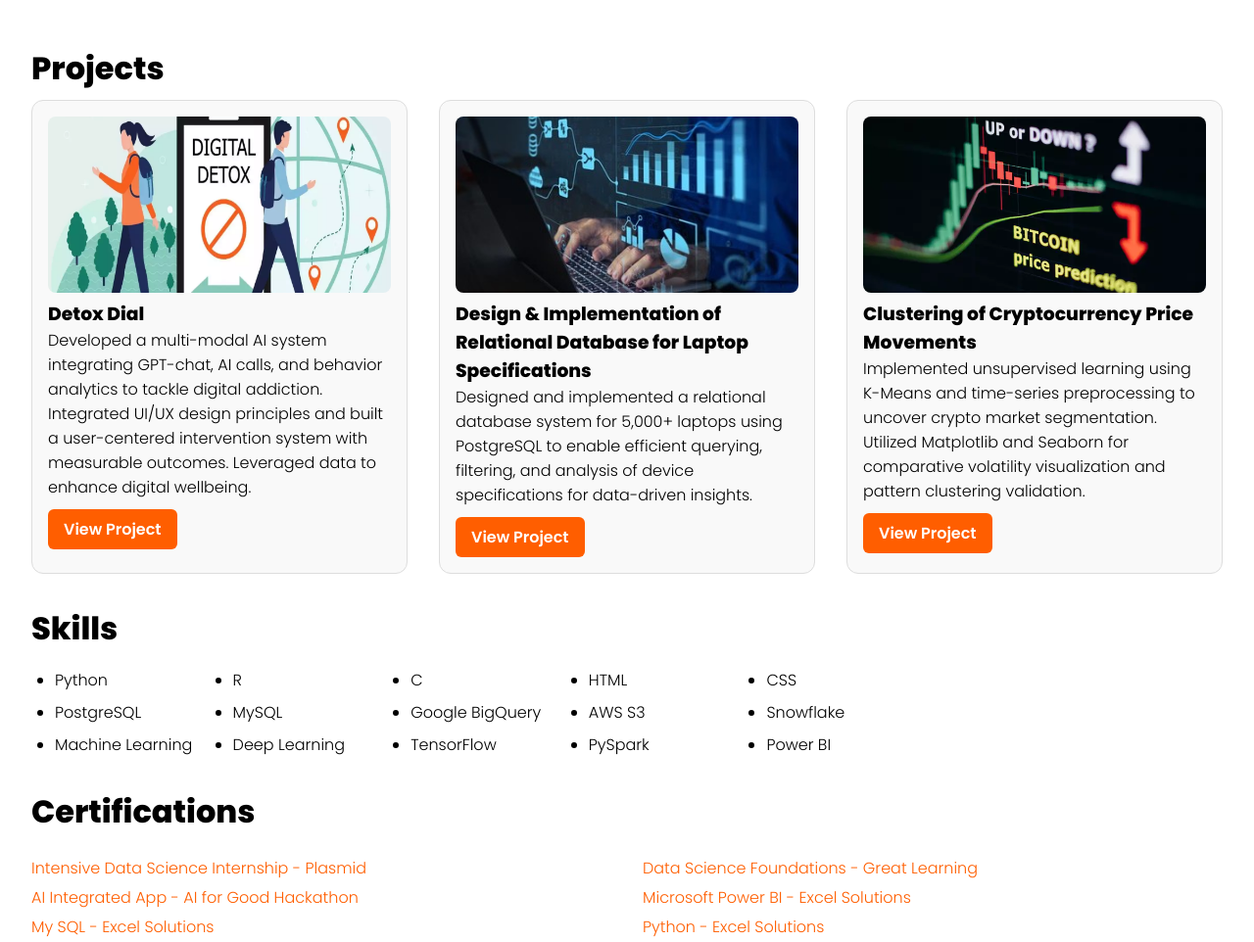
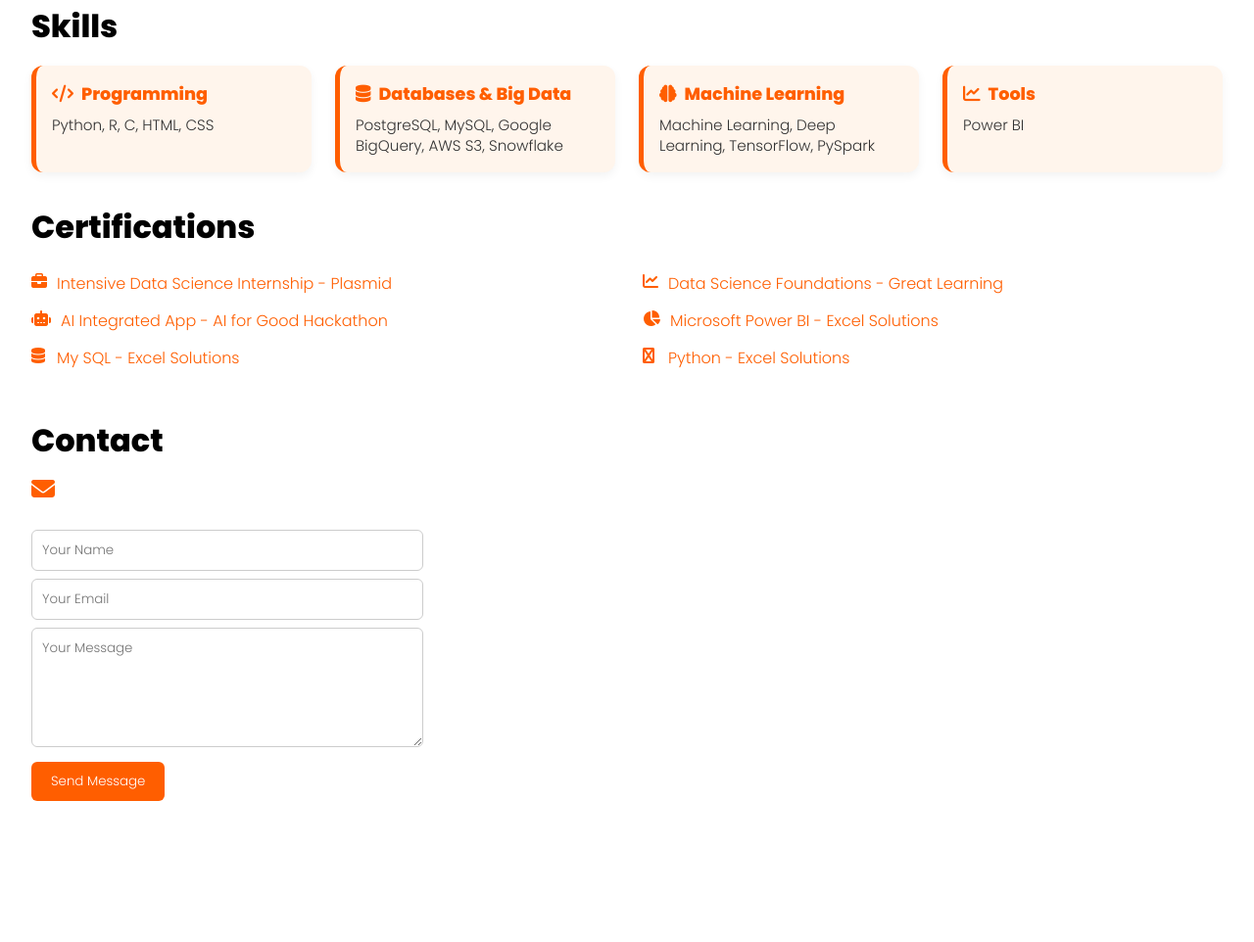
Before and after one commit to ThanmayaSri/Portfolio_Website, a plain HTML site: page index.html in a window 1280 px wide. Shown: the part 1686-2648 px from the top of the page at 98% size. After the commit the page ends 2520 px from the top, so only its background shows below. Drawn offline with Linux system fonts and the light colour scheme.

Commit message:
Update index.html

```diff
--- a/index.html
+++ b/index.html
@@ -259,19 +259,56 @@
       font-weight: 500;
     }
 
+    .certs li {
+      display: flex;
+      align-items: center;
+      gap: 10px;
+      margin-bottom: 0.5rem;
+    }
+
+    .certs li i {
+      color: #ff5e00;
+      font-size: 1rem;
+      min-width: 16px;
+    }
+
     .certs a:hover {
       text-decoration: underline;
     }
 
-    .skills-grid {
+    .skills-categories {
       display: grid;
-      grid-template-columns: repeat(5, 1fr);
-      grid-auto-rows: auto;
-      gap: 0.5rem 2rem;
-      margin-top: 0.5rem;
-      list-style-type: disc;
-      padding-left: 1.5rem;
-      max-width: 900px;
+      grid-template-columns: repeat(auto-fit, minmax(250px, 1fr));
+      gap: 1.5rem;
+      margin-top: 1rem;
+    }
+
+    .skill-box {
+      background: #fff5ec;
+      border-left: 5px solid #ff5e00;
+      padding: 1rem;
+      border-radius: 12px;
+      box-shadow: 0 4px 10px rgba(0, 0, 0, 0.05);
+      transition: transform 0.3s ease;
+    }
+
+    .skill-box:hover {
+      transform: translateY(-5px);
+    }
+
+    .skill-box h3 {
+      margin-bottom: 0.5rem;
+      color: #ff5e00;
+      font-size: 1.1rem;
+      display: flex;
+      align-items: center;
+      gap: 8px;
+    }
+
+    .skill-box p {
+      color: #333;
+      font-size: 0.95rem;
+      line-height: 1.4;
     }
 
     .contact form {
@@ -294,6 +331,17 @@
       padding: 10px 20px;
       border-radius: 6px;
     }
+
+    .email-icon {
+      font-size: 1.5rem;
+      color: #ff5e00;
+      margin-bottom: 1rem;
+      display: inline-block;
+   }
+
+    .email-icon:hover {
+       color: #e04d00;
+   }
   </style>
 </head>
 <body>
@@ -339,12 +387,10 @@
   <div class="resume-heading-wrapper">
     <h2>My Resume</h2>
   </div>
-  <!-- Embedded PDF Viewer -->
-  <iframe src="assets/resume/Thanmaya_Resume.pdf" width="100%" height="600px"></iframe>
 
-  <!-- Download Button -->
   <div class="resume-button-wrapper">
-    <a href="assets/resume/Thanmaya_Resume.pdf" class="download-btn" download>Download Resume</a>
+    <a href="assets/resume/Thanmaya_Resume.pdf" target="_blank" class="download-btn">View Resume</a>
+    <a href="assets/resume/Thanmaya_Resume.pdf" download class="download-btn">Download Resume</a>
   </div>
 </section>
 
@@ -362,65 +408,103 @@
       <img src="images/DD.webp" alt="Detox Dial" />
       <h3>Detox Dial</h3>
       <p>Developed a multi-modal AI system integrating GPT-chat, AI calls, and behavior analytics to tackle digital addiction. Integrated UI/UX design principles and built a user-centered intervention system with measurable outcomes. Leveraged data to enhance digital wellbeing.</p>
-      <a href="https://drive.google.com/your-detox-link" target="_blank" class="view-project-btn">View Project</a>
+      <a href="https://github.com/ThanmayaSri/Detox-Dial" target="_blank" class="view-project-btn">View Project</a>
     </div>
     <div class="project-card">
       <img src="images/LD.jpg" alt="Laptop DB" />
       <h3>Design & Implementation of Relational Database for Laptop Specifications</h3>
       <p>Designed and implemented a relational database system for 5,000+ laptops using PostgreSQL to enable efficient querying, filtering, and analysis of device specifications for data-driven insights.</p>
-      <a href="https://drive.google.com/your-detox-link" target="_blank" class="view-project-btn">View Project</a>
+      <a href="https://github.com/ThanmayaSri/Laptop_Database_Project" target="_blank" class="view-project-btn">View Project</a>
     </div>
     <div class="project-card">
       <img src="images/CC.webp" alt="Crypto Clustering" />
       <h3>Clustering of Cryptocurrency Price Movements</h3>
       <p>Implemented unsupervised learning using K-Means and time-series preprocessing to uncover crypto market segmentation. Utilized Matplotlib and Seaborn for comparative volatility visualization and pattern clustering validation.</p>
-      <a href="https://drive.google.com/your-detox-link" target="_blank" class="view-project-btn">View Project</a>
+      <a href="https://github.com/ThanmayaSri/cryptocurrency-clustering" target="_blank" class="view-project-btn">View Project</a>
     </div>
   </div>
 </section>
 
 <section id="skills" class="skills-section">
   <h2 class="section-title">Skills</h2>
-  <ul class="skills-grid">
-    <li>Python</li>
-    <li>R</li>
-    <li>C</li>
-    <li>HTML</li>
-    <li>CSS</li>
-    <li>PostgreSQL</li>
-    <li>MySQL</li>
-    <li>Google BigQuery</li>
-    <li>AWS S3</li>
-    <li>Snowflake</li>
-    <li>Machine Learning</li>
-    <li>Deep Learning</li>
-    <li>TensorFlow</li>
-    <li>PySpark</li>
-    <li>Power BI</li>
-  </ul>
+  <div class="skills-categories">
+
+    <div class="skill-box">
+      <h3><i class="fas fa-code"></i> Programming</h3>
+      <p>Python, R, C, HTML, CSS</p>
+    </div>
+
+    <div class="skill-box">
+      <h3><i class="fas fa-database"></i> Databases & Big Data</h3>
+      <p>PostgreSQL, MySQL, Google BigQuery, AWS S3, Snowflake</p>
+    </div>
+
+    <div class="skill-box">
+      <h3><i class="fas fa-brain"></i> Machine Learning</h3>
+      <p>Machine Learning, Deep Learning, TensorFlow, PySpark</p>
+    </div>
+
+    <div class="skill-box">
+      <h3><i class="fas fa-chart-line"></i> Tools</h3>
+      <p>Power BI</p>
+    </div>
+
+  </div>
 </section>
+
 
 <section id="certifications" class="certifications-section">
   <h2 class="section-title">Certifications</h2>
 
   <div class="certs">
     <ul>
-      <li><a href="https://drive.google.com/file/d/1aOjVv8G3CzqKIHwce-zQHQPFjn-oRB-w/view?usp=sharing" target="_blank">Intensive Data Science Internship - Plasmid</a></li>
-      <li><a href="https://drive.google.com/file/d/1aMftiri6GLBern--2gDaRdtWJw-Vp6Gl/view?usp=sharing" target="_blank">AI Integrated App - AI for Good Hackathon</a></li>
-      <li><a href="https://drive.google.com/file/d/1i54HRs9IDyLRG3yDVegZYSRKNBdAzJU8/view?usp=sharing" target="_blank">My SQL - Excel Solutions</a></li>
+      <li>
+        <i class="fas fa-briefcase"></i>
+        <a href="https://drive.google.com/file/d/1aOjVv8G3CzqKIHwce-zQHQPFjn-oRB-w/view?usp=sharing" target="_blank">
+          Intensive Data Science Internship - Plasmid
+        </a>
+      </li>
+      <li>
+        <i class="fas fa-robot"></i>
+        <a href="https://drive.google.com/file/d/1aMftiri6GLBern--2gDaRdtWJw-Vp6Gl/view?usp=sharing" target="_blank">
+          AI Integrated App - AI for Good Hackathon
+        </a>
+      </li>
+      <li>
+        <i class="fas fa-database"></i>
+        <a href="https://drive.google.com/file/d/1i54HRs9IDyLRG3yDVegZYSRKNBdAzJU8/view?usp=sharing" target="_blank">
+          My SQL - Excel Solutions
+        </a>
+      </li>
     </ul>
     <ul>
-      <li><a href="https://drive.google.com/file/d/1QfQL6xAVh015sSovGojpgu26nW5i3ICg/view?usp=sharing" target="_blank">Data Science Foundations - Great Learning</a></li>
-      <li><a href="https://drive.google.com/file/d/1hmVYmAPoUmJkT_hI1DSsHLNGzakJE_3J/view?usp=sharing" target="_blank">Microsoft Power BI - Excel Solutions</a></li>
-      <li><a href="https://drive.google.com/file/d/1htCa6wdGtucivfyBEBphhVdwVd_5iYSq/view?usp=sharing" target="_blank">Python - Excel Solutions</a></li>
+      <li>
+        <i class="fas fa-chart-line"></i>
+        <a href="https://drive.google.com/file/d/1QfQL6xAVh015sSovGojpgu26nW5i3ICg/view?usp=sharing" target="_blank">
+          Data Science Foundations - Great Learning
+        </a>
+      </li>
+      <li>
+        <i class="fas fa-chart-pie"></i>
+        <a href="https://drive.google.com/file/d/1hmVYmAPoUmJkT_hI1DSsHLNGzakJE_3J/view?usp=sharing" target="_blank">
+          Microsoft Power BI - Excel Solutions
+        </a>
+      </li>
+      <li>
+        <i class="fas fa-python"></i>
+        <a href="https://drive.google.com/file/d/1htCa6wdGtucivfyBEBphhVdwVd_5iYSq/view?usp=sharing" target="_blank">
+          Python - Excel Solutions
+        </a>
+      </li>
     </ul>
   </div>
 </section>
 
 <section id="contact" class="contact">
   <h2>Contact</h2>
-  <p>Email: <a href="mailto:sigireddithanmayasri@gmail.com">sigireddithanmayasri@gmail.com</a></p>
-  <p>Phone: <a href="tel:+17164659667">+1 (716) 465-9667</a></p>
+  <a href="mailto:sigireddithanmayasri@gmail.com" target="_blank" class="email-icon">
+    <i class="fas fa-envelope"></i>
+  </a>
 
   <form>
     <input type="text" placeholder="Your Name" required />
```
